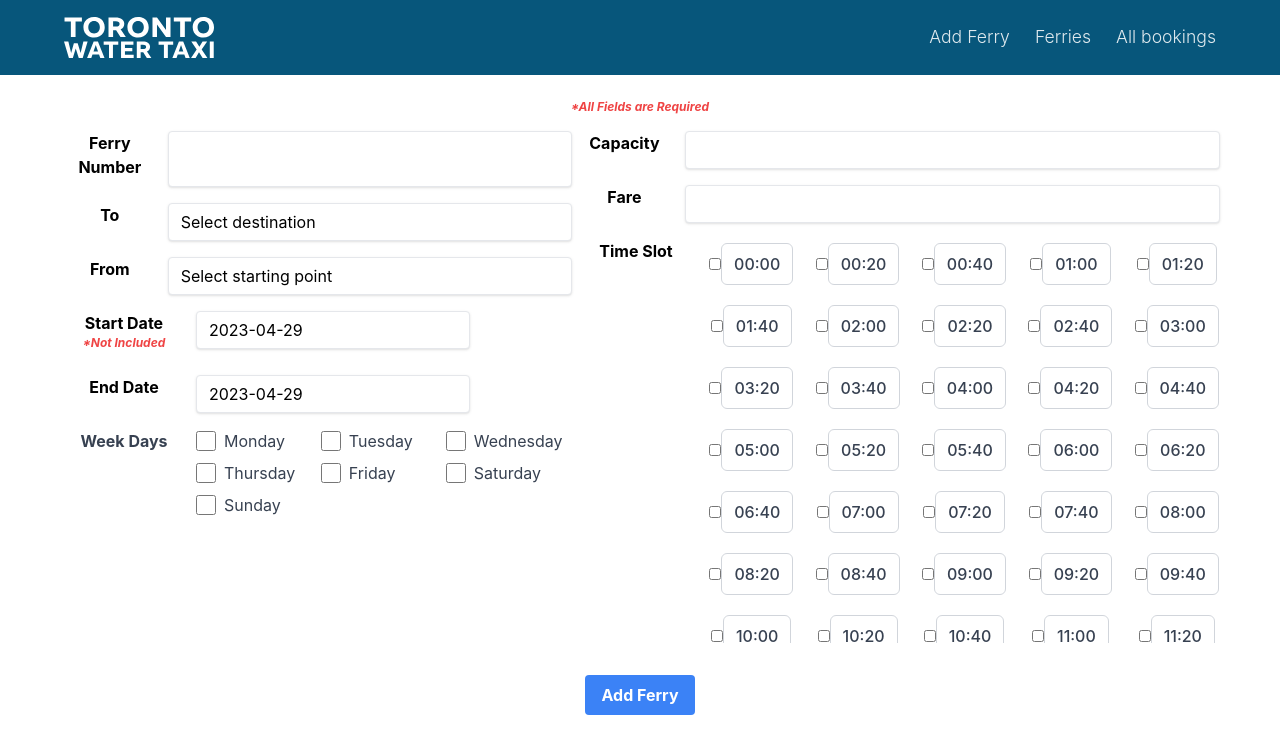
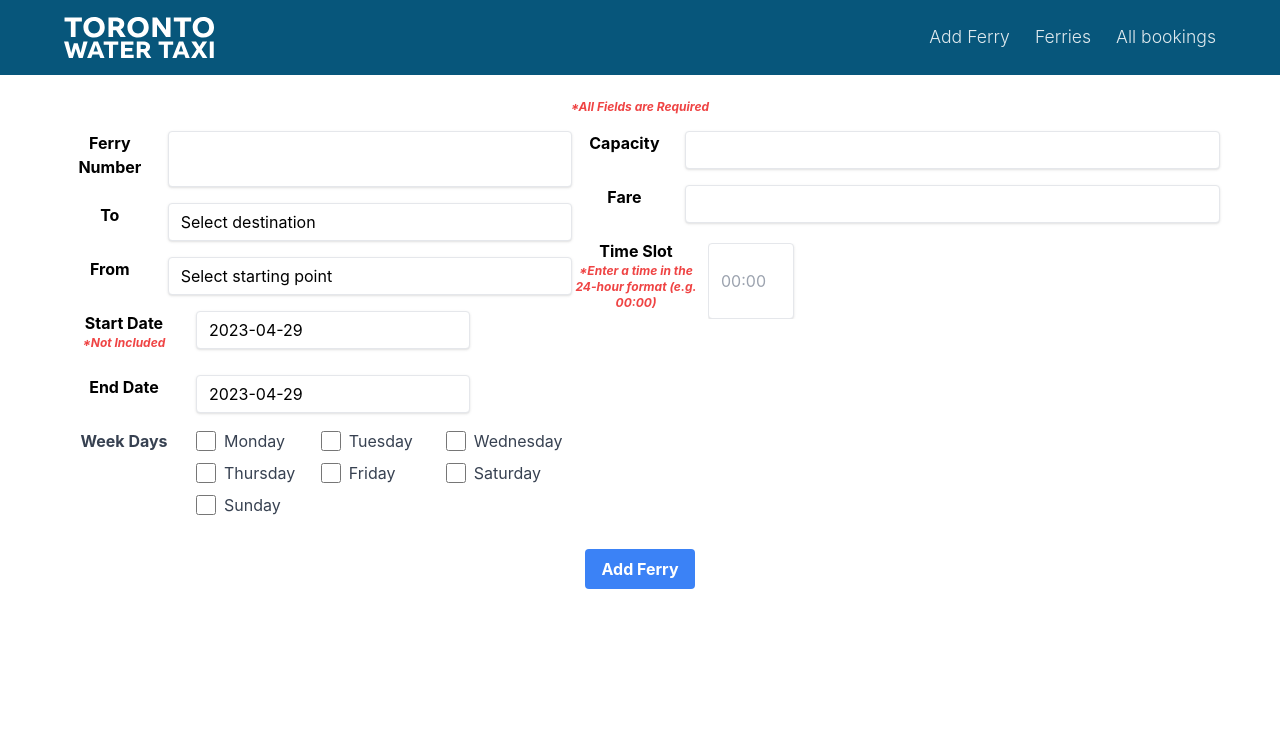
Before and after one commit to sanskar0901/Admin-ferry, a React (Create React App) app: page /addferry in a window 1280 px wide. Shown: the top 754 px of the page. Built offline with nearby package versions, Linux system fonts and the light colour scheme.

Commit message:
updated time system

```diff
--- a/src/Components/Addferry.js
+++ b/src/Components/Addferry.js
@@ -18,14 +18,14 @@ const AddFerry = () => {
     fare: '',
     time_slot: [],
   });
-  const timeSlots = [];
-  for (let i = 0; i < 24; i++) {
-    for (let j = 0; j < 60; j += 20) {
-      let hour = i.toString().padStart(2, "0");
-      let minute = j.toString().padStart(2, "0");
-      timeSlots.push(`${hour}:${minute}`);
-    }
-  }
+  const [timeSlots, setTimeSlots] = useState([])
+  // for (let i = 0; i < 24; i++) {
+  //   for (let j = 0; j < 60; j += 20) {
+  //     let hour = i.toString().padStart(2, "0");
+  //     let minute = j.toString().padStart(2, "0");
+  //     timeSlots.push(`${hour}:${minute}`);
+  //   }
+  // }
 
 
   const handleInputChange = (e) => {
@@ -56,27 +56,47 @@ const AddFerry = () => {
       }));
     }
   };
+  // const handleTimeSlotChange = (event) => {
+  //   const time = event.target.value;
+  //   const checked = event.target.checked;
+
+  //   if (checked) {
+  //     // add day to the array if it's not already present
+  //     if (!ferry.time_slot.includes(time)) {
+  //       setFerry((prevFerry) => ({
+  //         ...prevFerry,
+  //         time_slot: [...prevFerry.time_slot, time],
+  //       }));
+  //     }
+  //   } else {
+  //     // remove day from the array if it's present
+  //     console.log("hi")
+  //     setFerry((prevFerry) => ({
+  //       ...prevFerry,
+  //       time_slot: prevFerry.time_slot.filter((d) => d !== time),
+  //     }));
+  //   }
+  // };
   const handleTimeSlotChange = (event) => {
-    const time = event.target.value;
-    const checked = event.target.checked;
+    const { value } = event.target;
 
-    if (checked) {
-      // add day to the array if it's not already present
-      if (!ferry.time_slot.includes(time)) {
-        setFerry((prevFerry) => ({
-          ...prevFerry,
-          time_slot: [...prevFerry.time_slot, time],
-        }));
-      }
-    } else {
-      // remove day from the array if it's present
-      console.log("hi")
+    // Check if the entered value is a valid time in the 24-hour format
+    const validTime = /^([01]?[0-9]|2[0-3]):[0-5][0-9]$/.test(value);
+    if (!ferry.time_slot.includes(validTime) && validTime) {
       setFerry((prevFerry) => ({
         ...prevFerry,
-        time_slot: prevFerry.time_slot.filter((d) => d !== time),
+        time_slot: [...prevFerry.time_slot, value],
       }));
+      event.target.value = ''
     }
+  }
+  const handleTimeSlotRemove = (time) => {
+    setFerry((prevFerry) => ({
+      ...prevFerry,
+      time_slot: prevFerry.time_slot.filter((d) => d !== time)
+    }));
   };
+
 
   function handleSubmit(e) {
     // console.log("hie")
@@ -304,9 +324,21 @@ const AddFerry = () => {
             <div className="mb-4 flex gap-2">
               <label htmlFor="time_slot" className="block mb-2 w-[10vw] font-bold text-black">
                 Time Slot
+                <p className='text-red-500 text-xs italic font-bold'>*Enter a time in the 24-hour format (e.g. 00:00)</p>
               </label>
-              <div className="mt-1 grid grid-cols-5 gap-5 overflow-y-scroll overflow-x-hidden h-[50vh] w-[40vw]">
-                {timeSlots.map((slot) => (
+              <div className="mt-1 grid grid-cols-5 gap-5 overflow-y-scroll overflow-x-hidden  w-[40vw] text-black">
+                <input type="text" placeholder="00:00" onChange={handleTimeSlotChange}
+                  className="w-full px-3 py-2 leading-tight text-black border rounded shadow appearance-none focus:outline-none focus:shadow-outline bg-white"
+                />
+                <div>
+                  {ferry.time_slot.map((time) => (
+                    <div key={time}>
+                      {time}{' '}
+                      <button className="text-red-500" onClick={() => handleTimeSlotRemove(time)}>Remove</button>
+                    </div>
+                  ))}
+                </div>
+                {/* {timeSlots.map((slot) => (
                   <div key={slot}>
                     <input
                       // className="hidden"
@@ -326,7 +358,7 @@ const AddFerry = () => {
                     </label>
 
                   </div>
-                ))}
+                ))} */}
               </div>
             </div>
           </div>
```
